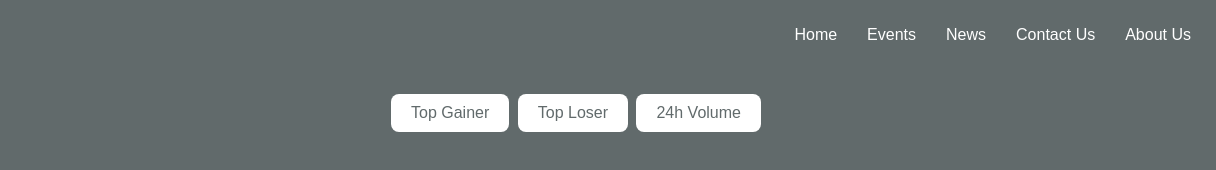
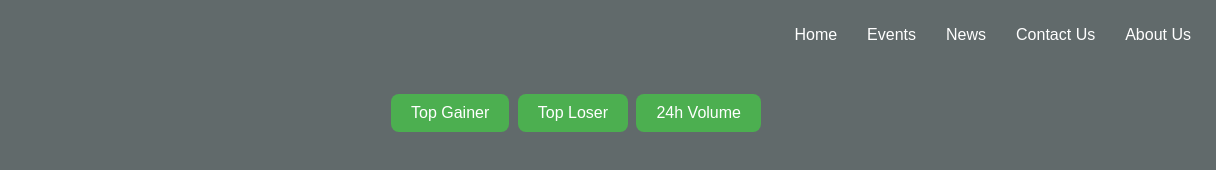
Before and after one commit to sanaullahaslam/CryPriceTrack, a plain HTML site: page index.html in a window 1280 px wide. Shown: the full height of the page, 64-1280 px from the left. Drawn offline with Linux system fonts and the light colour scheme; no server answers; files whose address does not match are found by name.

Commit message:
Changes made

```diff
--- a/index.html
+++ b/index.html
@@ -56,7 +56,7 @@
         }
 
         .crypto-card {
-            background-color: #fff;
+            background-color: #bd1a1a;
             border-radius: 8px;
             box-shadow: 0 0 10px rgba(0, 0, 0, 0.1);
             padding: 20px;
@@ -71,9 +71,9 @@
         }
 
         #filter-buttons button {
-            background-color: #fff; /* Green background */
+            background-color: #4CAF50; /* Green background */
             border: none;
-            color: #616A6B;
+            color: white;
             padding: 10px 20px;
             text-align: center;
             text-decoration: none;
```
